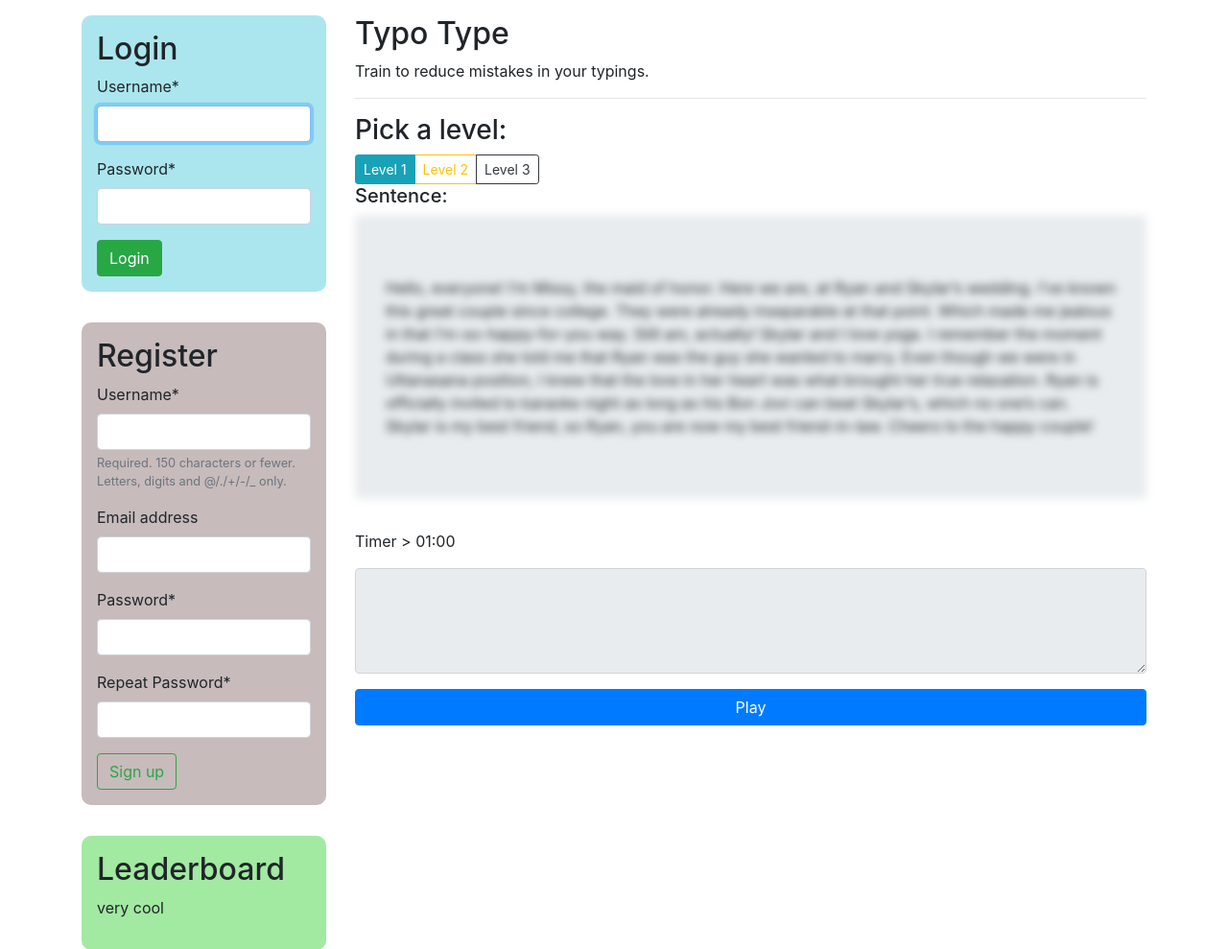
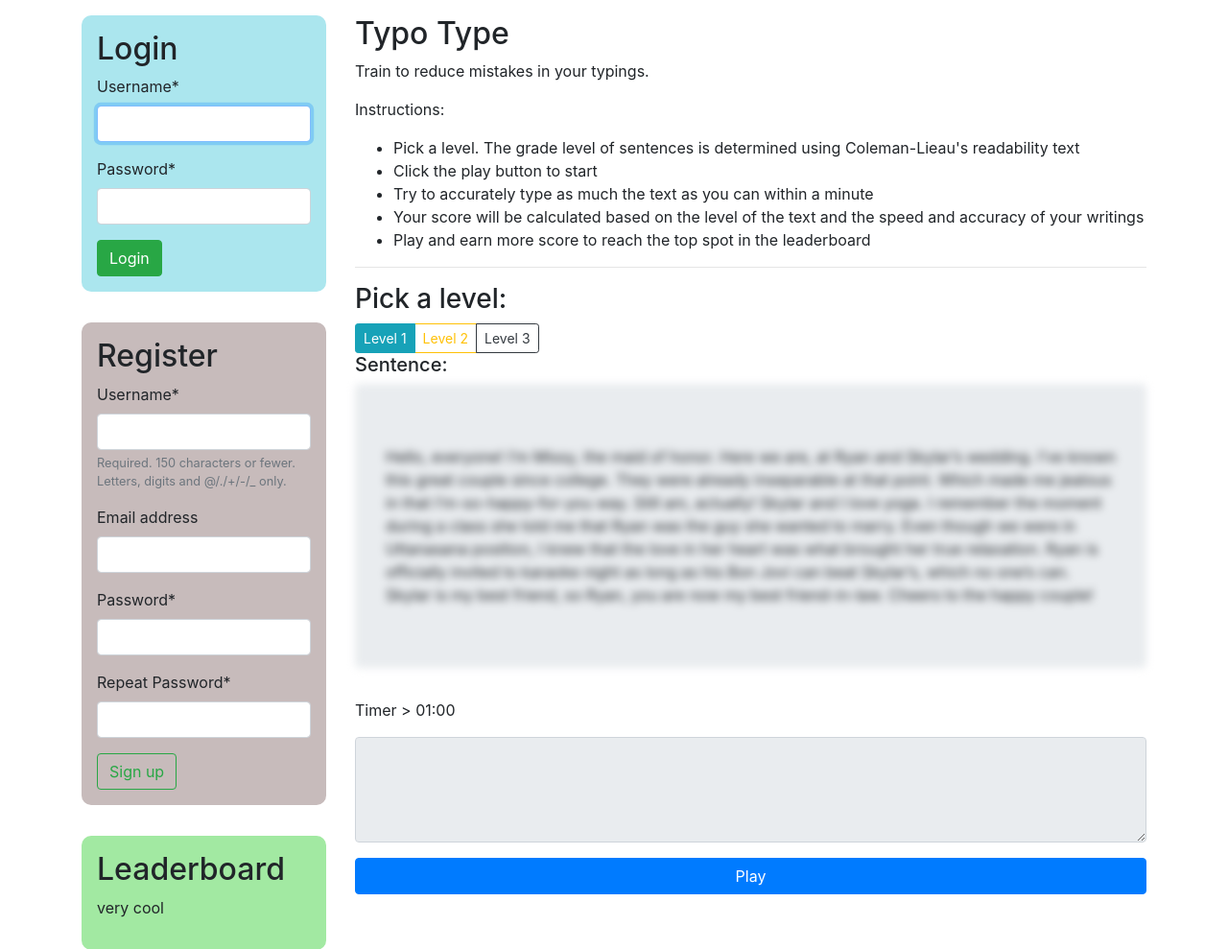
Before and after one commit to chromium7/typotype, a Django app: page / in a window 1280 px wide. Shown: the part 56-1045 px from the top of the page at 96% size. Run offline with Django 3.2, Linux system fonts and the light colour scheme; data comes from the database, SQL or seed files in the repository; both versions use the stored data as it was after the commit; some libraries are stand-ins or nearby versions.

Commit message:
Added instructions and bindings for generating text

```diff
--- a/game/static/js/main.js
+++ b/game/static/js/main.js
@@ -1,5 +1,10 @@
-// If admin
-console.log("sanity check");
+// Variables
+var sentenceCont = document.querySelector("#sentence-container");
+var gradeOptions = [
+  document.querySelector("#option1"),
+  document.querySelector("#option2"),
+  document.querySelector("#option3"),
+];
 
 // Initially load grade 1 text
 get_text(1);
@@ -30,6 +35,12 @@ if (document.querySelector("#new-sentence")) {
   });
 }
 
+// Generate text depending on grade selected
+gradeOptions[0].addEventListener("click", () => get_text(1));
+gradeOptions[1].addEventListener("click", () => get_text(2));
+gradeOptions[2].addEventListener("click", () => get_text(3));
+
+// Function for grading a text
 function grade(text) {
   // Formula: 0.0588 * L - 0.296 * S - 15.8
   // L is the average number of letters per 100 words in the text
@@ -61,6 +72,8 @@ function grade(text) {
   }
 }
 
+// Function for getting text
+
 function get_text(grade) {
   fetch(`/generate_text/${grade}/`, {
     headers: {
@@ -70,6 +83,6 @@ function get_text(grade) {
   })
     .then((response) => response.json())
     .then((data) => {
-      document.querySelector("#sentence-container").textContent = data.sentence;
+      sentenceCont.textContent = data.sentence;
     });
 }
--- a/game/templates/game/index.html
+++ b/game/templates/game/index.html
@@ -106,7 +106,14 @@
         <div class="col-9">
             <h2>Typo Type</h2>
             <p>Train to reduce mistakes in your typings.</p>
-
+            <p>Instructions:</p>
+            <ul>
+                <li>Pick a level. The grade level of sentences is determined using Coleman-Lieau's readability text</li>
+                <li>Click the play button to start</li>
+                <li>Try to accurately type as much the text as you can within a minute</li>
+                <li>Your score will be calculated based on the level of the text and the speed and accuracy of your writings</li>
+                <li>Play and earn more score to reach the top spot in the leaderboard</li>
+            </ul>
             <hr>
             {% if user.is_staff %}
                 <div class="badge">Admin</div>
```
Also changed, not shown: game/helper.py (+1 -31 lines), db.sqlite3.
